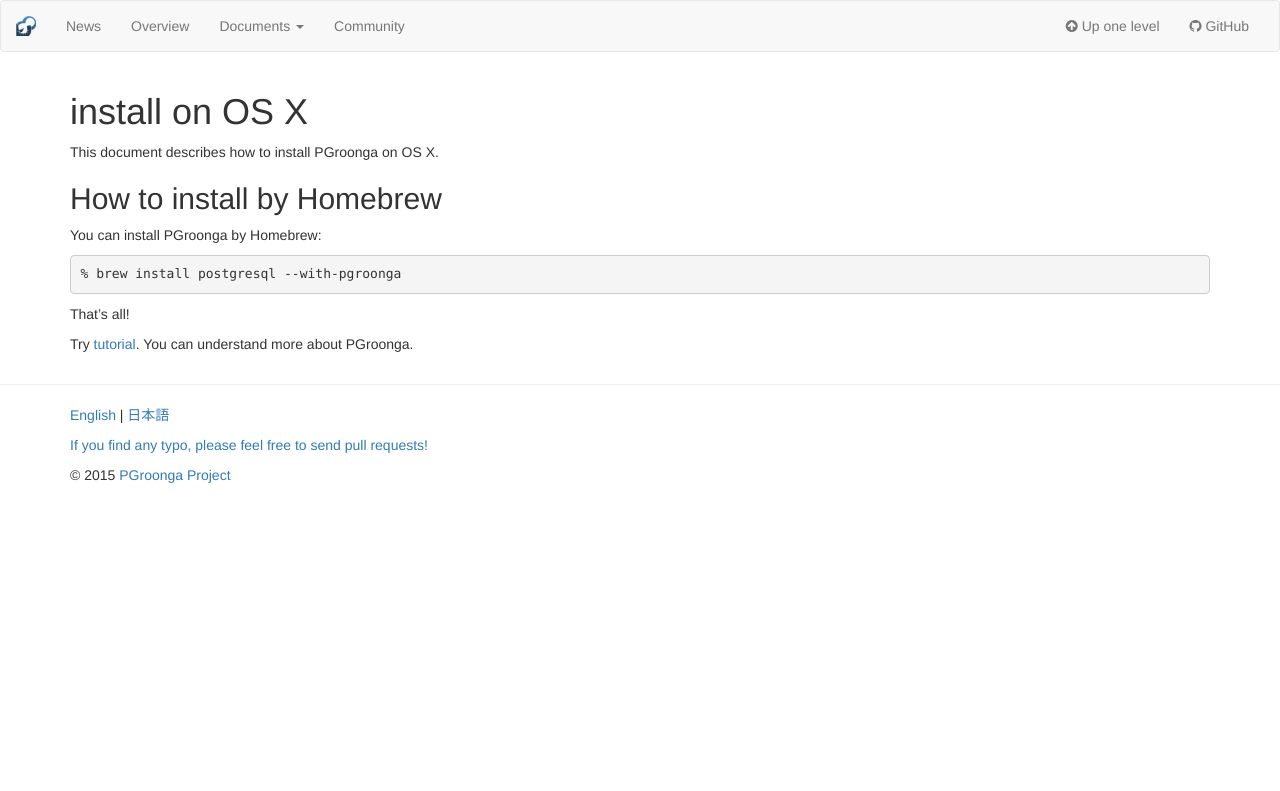
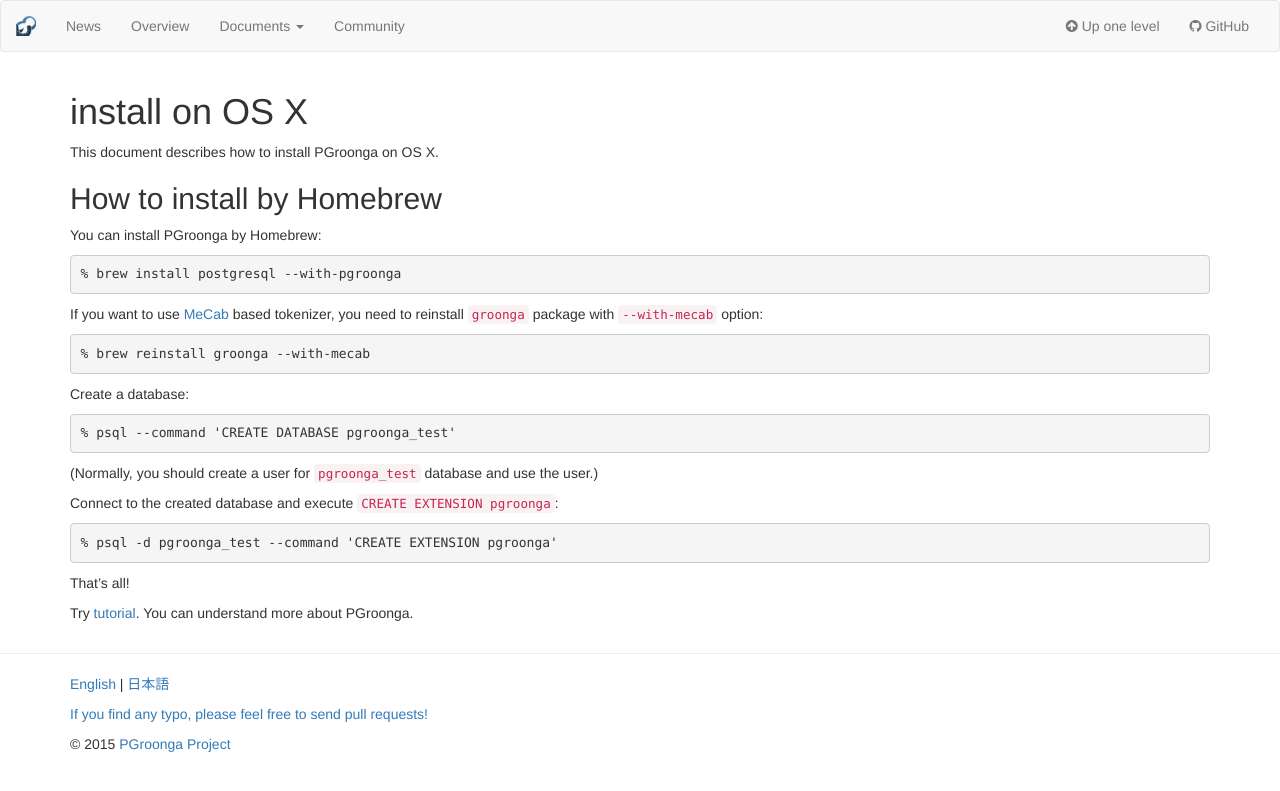
Before and after one commit to pgroonga/pgroonga.github.io, a Jekyll site: the page built from install/os-x.md, in a window 1280 px wide. Shown: the top 791 px of the page. Built offline with Jekyll 4.4.1, drawn with Linux system fonts in a browser that asks for light colours.

Commit message:
Add more description how to install PGroonga on OS X

````diff
--- a/install/os-x.md
+++ b/install/os-x.md
@@ -15,6 +15,26 @@
 % brew install postgresql --with-pgroonga
 ```
 
+If you want to use [MeCab](http://taku910.github.io/mecab/) based tokenizer, you need to reinstall `groonga` package with `--with-mecab` option:
+
+```text
+% brew reinstall groonga --with-mecab
+```
+
+Create a database:
+
+```text
+% psql --command 'CREATE DATABASE pgroonga_test'
+```
+
+(Normally, you should create a user for `pgroonga_test` database and use the user.)
+
+Connect to the created database and execute `CREATE EXTENSION pgroonga`:
+
+```text
+% psql -d pgroonga_test --command 'CREATE EXTENSION pgroonga'
+```
+
 That's all!
 
 Try [tutorial](../tutorial/). You can understand more about PGroonga.
````
